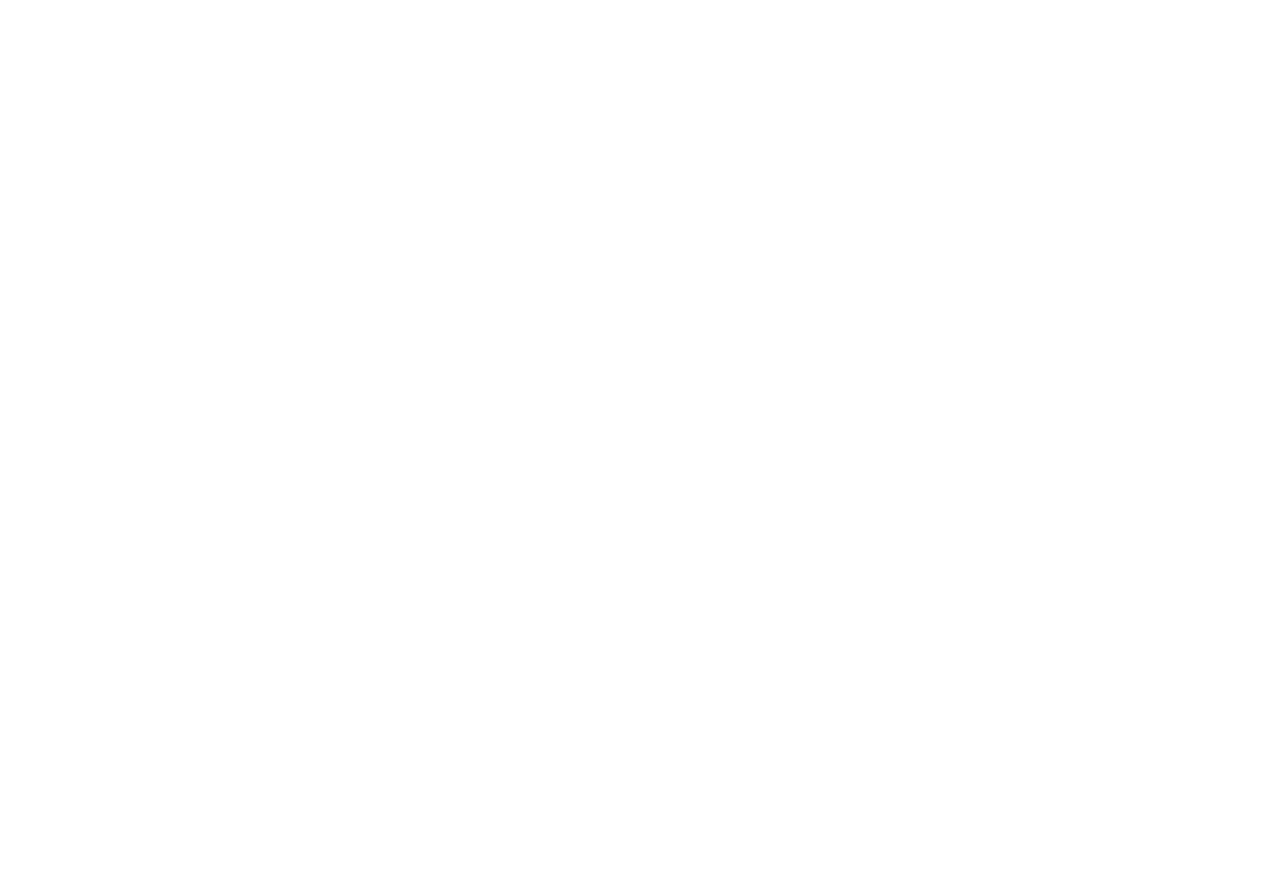
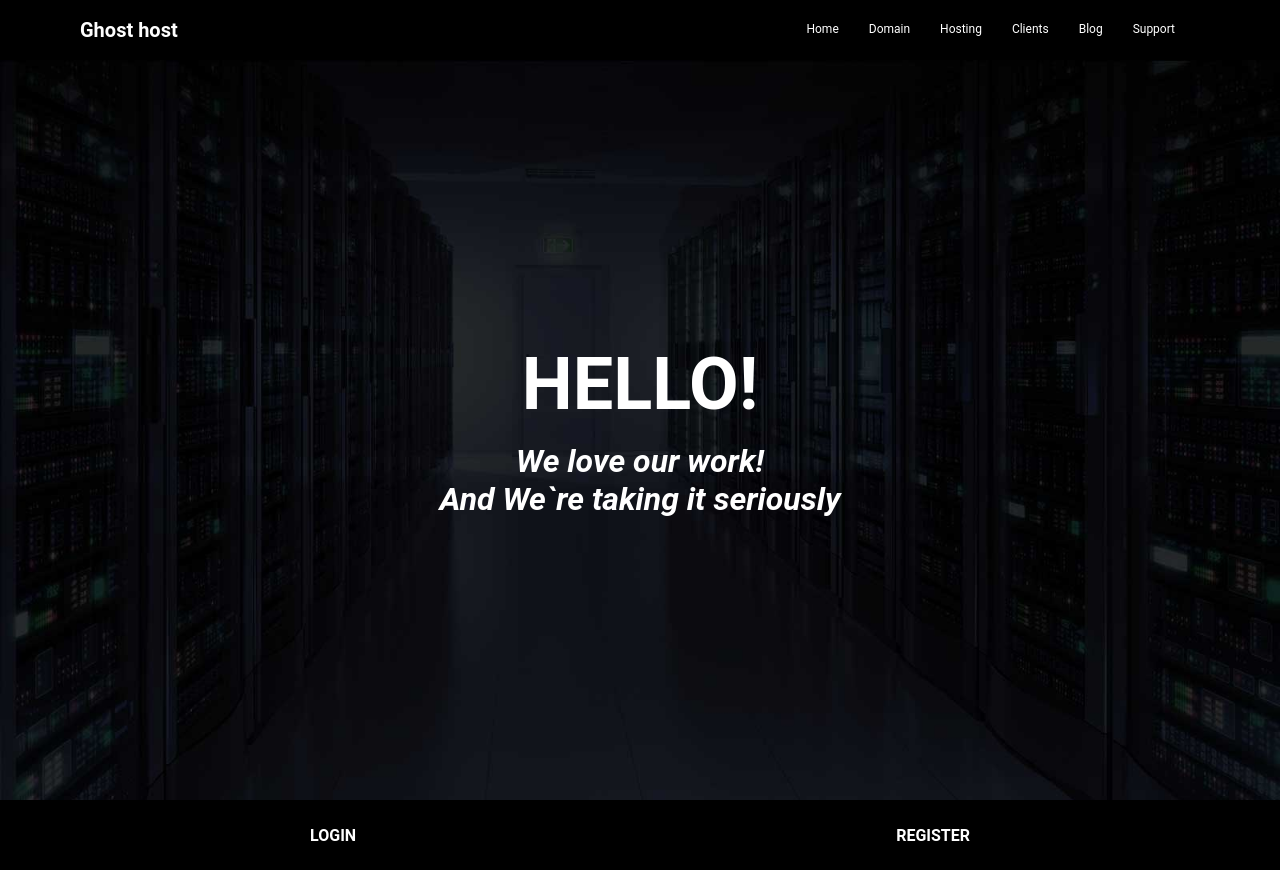
Before and after one commit to puritycg/sass-lesson-prictise, a website: page public/index.html in a window 1280 px wide. Before the commit the page ends 800 px from the top, so only its background shows below. Drawn offline with Linux system fonts and the light colour scheme.

Commit message:
Add more styles

```diff
--- a/public/index.html
+++ b/public/index.html
@@ -9,6 +9,60 @@
     <title>Document</title>
 </head>
 <body>
+<div class="wrapper">
+    <div class="first-screen">
+        <nav class="nav view-port">
+            <div class="nav__brand">Ghost host</div>
+            <ul class="nav__menu">
+                <li class="nav__item">
+                    <a href="#" class="nav__link">
+                        Home
+                        <span class="nav__menu--border"></span>
+                    </a>
+                </li>
+                <li class="nav__item">
+                    <a href="#" class="nav__link">
+                        Domain
+                        <span class="nav__menu--border"></span>
+                    </a>
+                </li>
+                <li class="nav__item">
+                    <a href="#" class="nav__link">
+                        Hosting
+                        <span class="nav__menu--border"></span>
+                    </a>
+                </li>
+                <li class="nav__item">
+                    <a href="#" class="nav__link">
+                        Clients
+                        <span class="nav__menu--border"></span>
+                    </a>
+                </li>
+                <li class="nav__item">
+                    <a href="#" class="nav__link">
+                        Blog
+                        <span class="nav__menu--border"></span>
+                    </a>
+                </li>
+                <li class="nav__item">
+                    <a href="#" class="nav__link">
+                        Support
+                        <span class="nav__menu--border"></span>
+                    </a>
+                </li>
+            </ul>
+        </nav>
+        <header class="header">
+            <h1 class="header__title">HELLO!</h1>
+            <h3 class="header__subtitle">We love our work!</h3>
+            <h3 class="header__subtitle">And We`re taking it seriously</h3>
+        </header>
+    </div>
+    <nav class="auth view-port">
+        <a href="#" class="auth__link">Login</a>
+        <a href="#" class="auth__link">Register</a>
+    </nav>
+</div>
 
 </body>
 </html>
--- /dev/null
+++ b/src/scss/auth.scss
@@ -0,0 +1,14 @@
+@import "partials/params";
+@import "partials/mixins";
+
+.auth{
+  display: flex;
+  flex: 0 0 $auth-height;
+  align-items: center;
+  justify-content: space-around;
+  &__link{
+    color: #ffffff;
+    font-weight: bold;
+    text-transform: uppercase;
+  }
+}
--- /dev/null
+++ b/src/scss/header.scss
@@ -0,0 +1,22 @@
+@import "partials/mixins";
+@import "partials/params";
+
+.header {
+  @include flex-center;
+  flex: 1 0 auto;
+  color: #fff;
+  background: url('img/header_bg.jpg') no-repeat;
+  background-size: cover;
+
+  &__title {
+    font-size: 72px;
+    font-weight: bold;
+    margin-bottom: 15px;
+
+  }
+
+  &__subtitle {
+    font-size: 32px;
+    font-style: italic;
+  }
+}
--- a/src/scss/main.scss
+++ b/src/scss/main.scss
@@ -20,3 +20,17 @@ a {
   margin: 0 auto;
   width: $view-port;
 }
+
+.wrapper{
+  display: flex;
+  flex-direction: column;
+  width: 100%;
+  overflow: hidden;
+  background-color: $main-bg-color;
+}
+.first-screen{
+  display: flex;
+  flex-direction: column;
+  flex-grow: 1;
+  height: 100vh;
+}
--- /dev/null
+++ b/src/scss/nav.scss
@@ -0,0 +1,57 @@
+@import "partials/params";
+@import "partials/mixins";
+
+$font-color: #fff;
+
+.nav{
+  position: relative;
+  left: 0;
+  top: 0;
+  display: flex;
+  justify-content: space-between;
+  align-items: center;
+  align-self: auto;
+  flex: 0 0 $nav-height;
+  color: $font-color;
+  background: transparent;
+
+
+  &__brand{
+    margin-left: 40px;
+    font-weight: bold;
+    font-size: 20px;
+  }
+
+  &__menu{
+    @include clear-list;
+    display: flex;
+    height: $nav-height;
+    margin-right: 50px;
+  }
+
+  &__item{
+    margin: 22px 15px 5px;
+    position: relative;
+    font-size: 12px;
+    &:hover{
+      .nav__menu--border{
+        opacity: 1;
+      }
+    }
+  }
+
+  &__link{
+    color: #fff;
+  }
+
+  &__menu--border{
+    display: block;
+    height: 1px;
+    position: absolute;
+    bottom: 0;
+    opacity: 0;
+    width: 100%;
+    background-color: $font-color;
+    transition: .3s opacity;
+  }
+}
--- a/src/scss/partials/_mixins.scss
+++ b/src/scss/partials/_mixins.scss
@@ -7,3 +7,10 @@
   @include clear;
   list-style: none;
 }
+
+@mixin flex-center{
+  display: flex;
+  flex-direction: column;
+  justify-content: center;
+  align-items: center;
+}
--- a/src/scss/partials/_params.scss
+++ b/src/scss/partials/_params.scss
@@ -6,7 +6,9 @@ $green: #1abc9c;
 $blue: #0faff1;
 $orange: #f1540f;
 $footer-bg-color: #2a2a2a;
+$main-bg-color: #000;
 
 //************ Sizes ************
-$nav-height: 90px;
+$nav-height: 60px;
 $view-port: 1200px;
+$auth-height: 70px;
```
Also changed, not shown: public/bundle.min.css.
